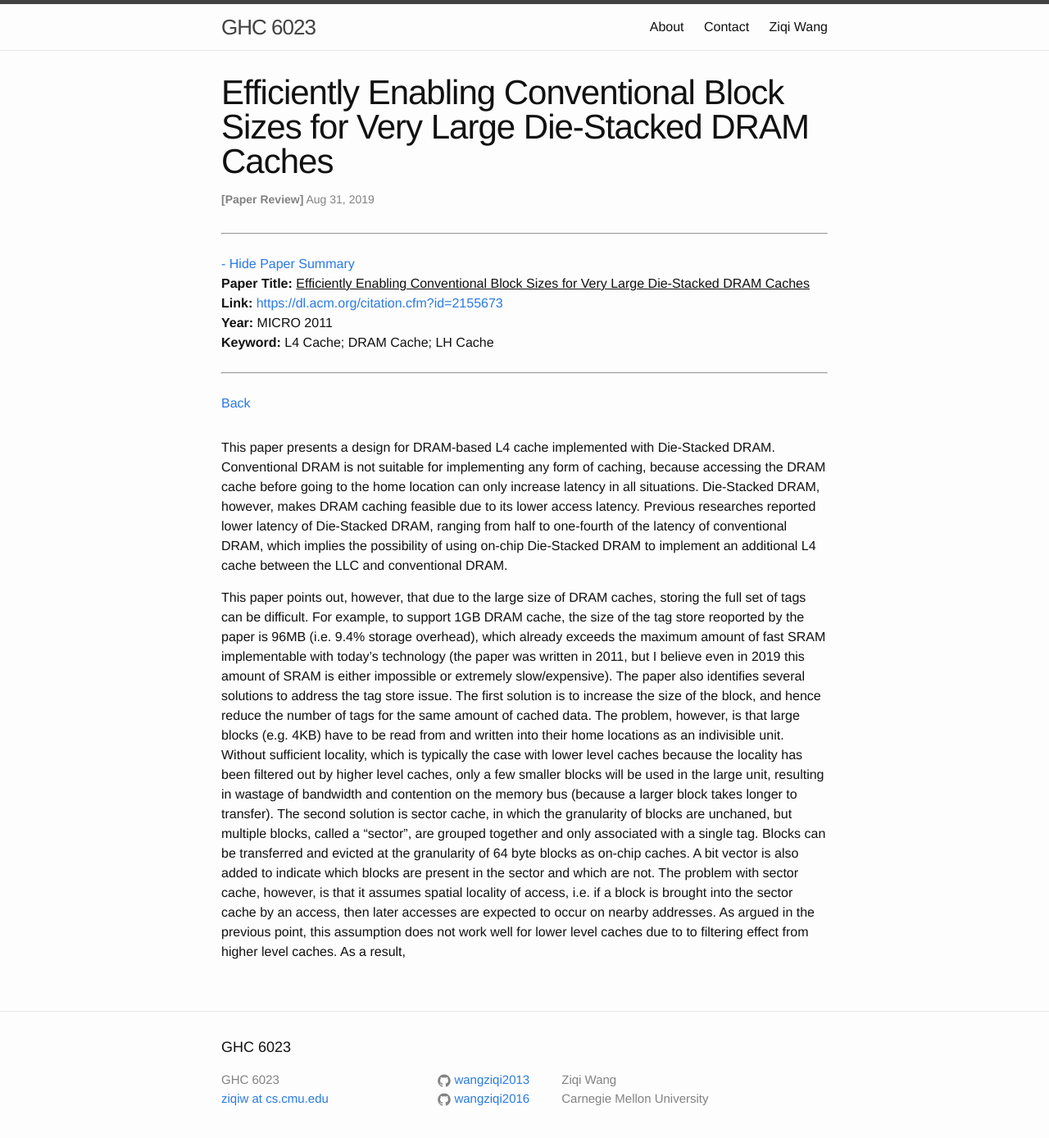
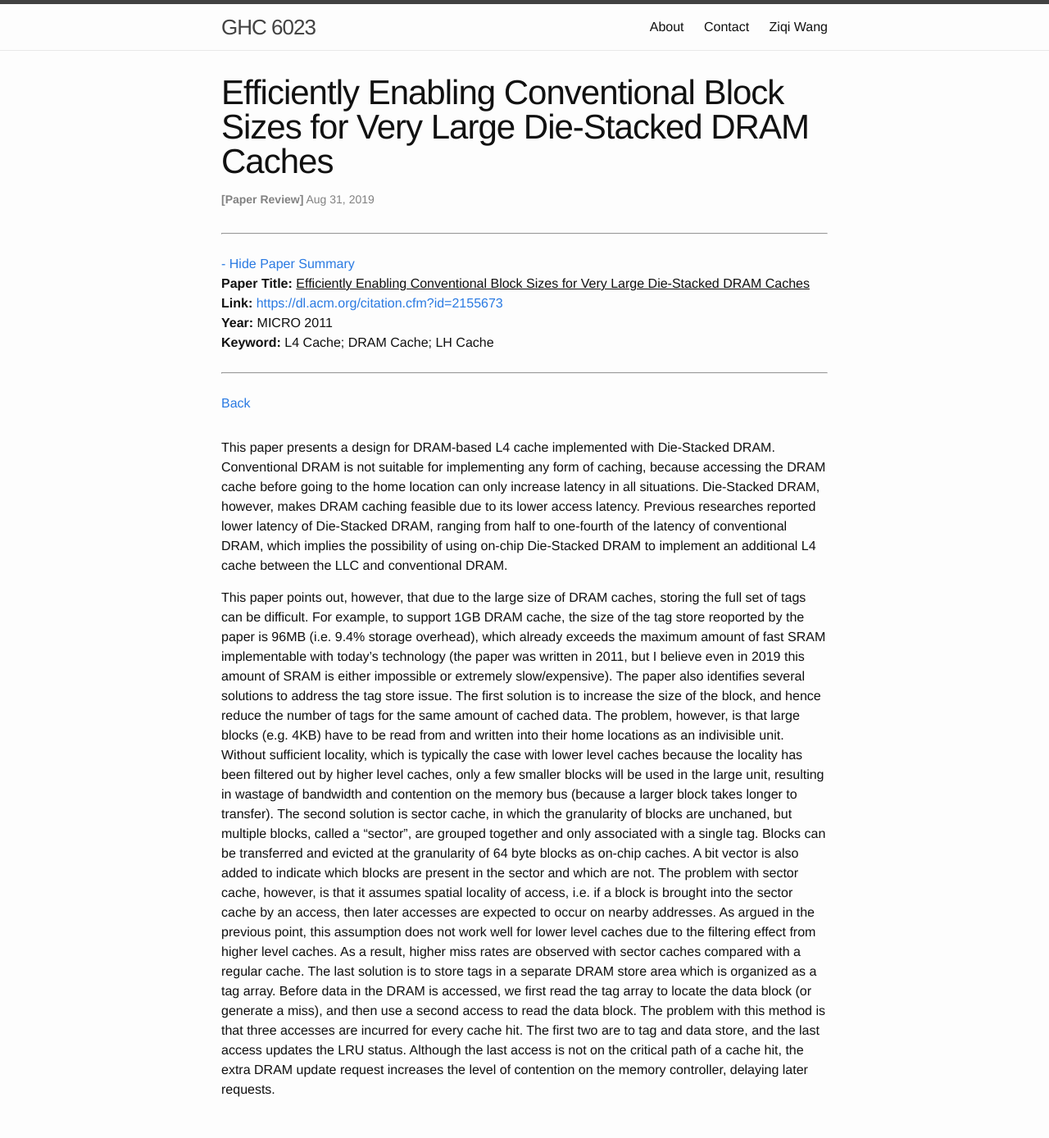
Before and after one commit to wangziqi2013/wangziqi2013.github.io, a Jekyll site: the page built from _posts/2019-08-31-lh-cache.markdown, in a window 1280 px wide and 1400 px high. Shown: the top 1388 px of the window at 82% size. Built offline with Jekyll 4.4.1, drawn with Linux system fonts in a browser that asks for light colours.

Commit message:
Finish second paragraph

```diff
--- a/_posts/2019-08-31-lh-cache.markdown
+++ b/_posts/2019-08-31-lh-cache.markdown
@@ -34,5 +34,11 @@ blocks, called a "sector", are grouped together and only associated with a singl
 at the granularity of 64 byte blocks as on-chip caches. A bit vector is also added to indicate which blocks are present in
 the sector and which are not. The problem with sector cache, however, is that it assumes spatial locality of access, i.e.
 if a block is brought into the sector cache by an access, then later accesses are expected to occur on nearby addresses.
-As argued in the previous point, this assumption does not work well for lower level caches due to to filtering effect from
-higher level caches. As a result,
+As argued in the previous point, this assumption does not work well for lower level caches due to the filtering effect from
+higher level caches. As a result, higher miss rates are observed with sector caches compared with a regular cache. The
+last solution is to store tags in a separate DRAM store area which is organized as a tag array. Before data in the DRAM is
+accessed, we first read the tag array to locate the data block (or generate a miss), and then use a second access to
+read the data block. The problem with this method is that three accesses are incurred for every cache hit. The first two are
+to tag and data store, and the last access updates the LRU status. Although the last access is not on the critical path
+of a cache hit, the extra DRAM update request increases the level of contention on the memory controller, delaying later
+requests.
```
